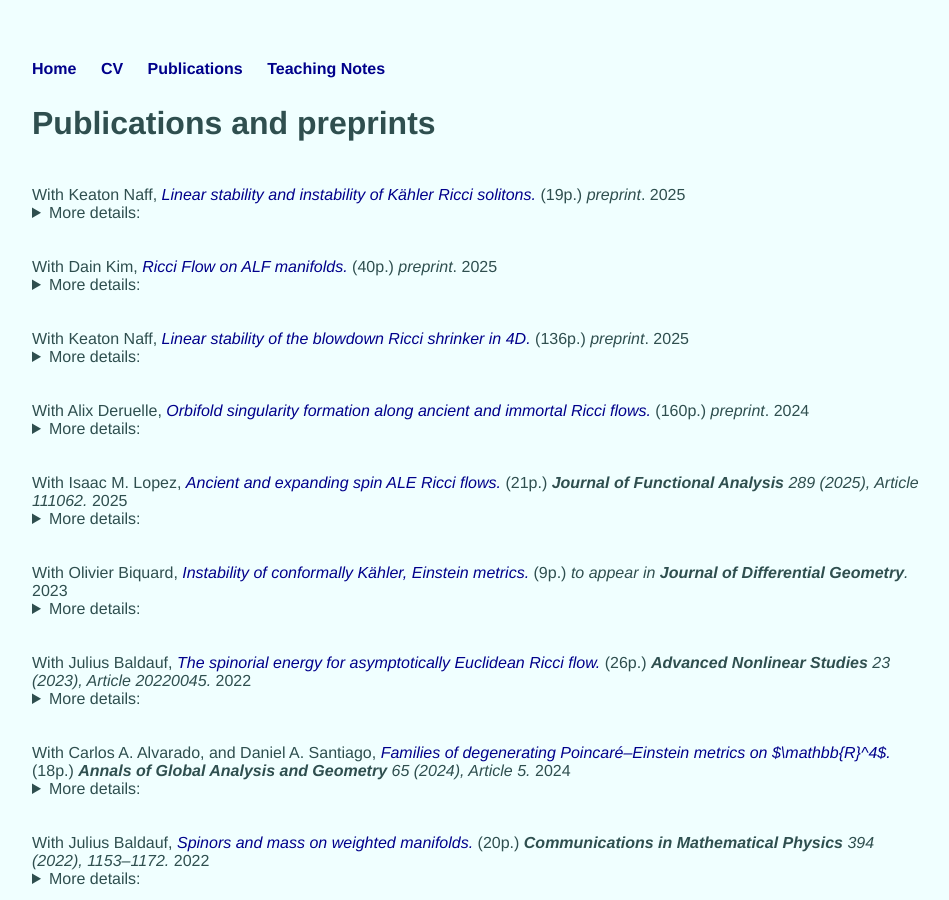
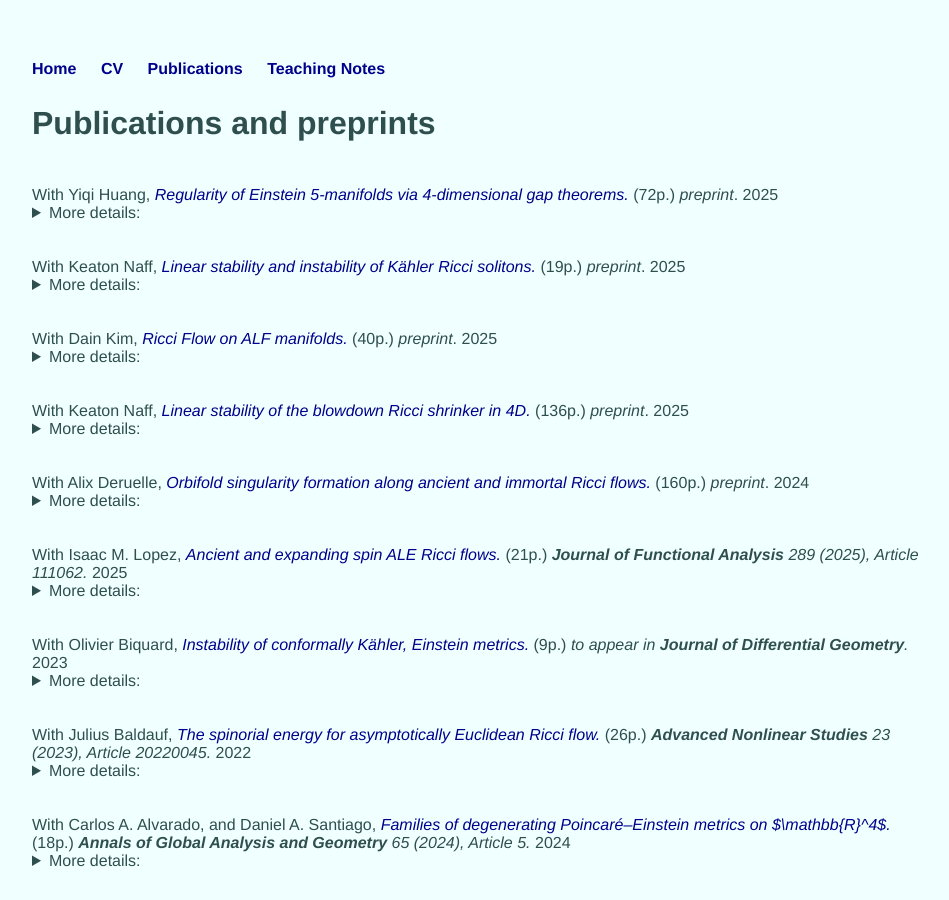
Before and after one commit to tristanozuch/tristanozuch.github.io, a Jekyll site: the page built from publications/index.html, in a window 1280 px wide and 900 px high. Shown: the whole window, without its empty margins (160-1109 px from the left). Built offline with Jekyll 4.4.1, drawn with Linux system fonts in a browser that asks for light colours.

Commit message:
Update index.html

```diff
--- a/publications/index.html
+++ b/publications/index.html
@@ -4,6 +4,13 @@ title: Publications
 ---
 
 <h2>Publications and preprints</h2>
+
+<br /> With Yiqi Huang, <a href="https://arxiv.org/abs/2512.21317"><i>Regularity of Einstein 5-manifolds via 4-dimensional gap theorems.</i></a> (72p.) <i>preprint</i>.
+ 2025
+<br />
+<details>
+  <summary>More details:</summary><div style="margin: 15px;"> We refine the regularity of noncollapsed limits of 5-dimensional Einstein manifolds with bounded Ricci curvature. In particular, we show uniqueness of certain tangent cones, describe the structure of the singular set in terms of countable unions of Lipschitz curves and points, prove real-analytic orbifold regularity away from a nowhere dense subset, and establish uniqueness of tangent cone at infinity under Euclidean volume growth with a line split. The proofs rely on new 4-dimensional gap theorems for spherical and hyperbolic Einstein orbifolds. </div>
+</details><br />
 
 <br /> With Keaton Naff, <a href="https://arxiv.org/abs/2511.15885"><i>Linear stability and instability of Kähler Ricci solitons.</i></a> (19p.) <i>preprint</i>.
  2025
```
